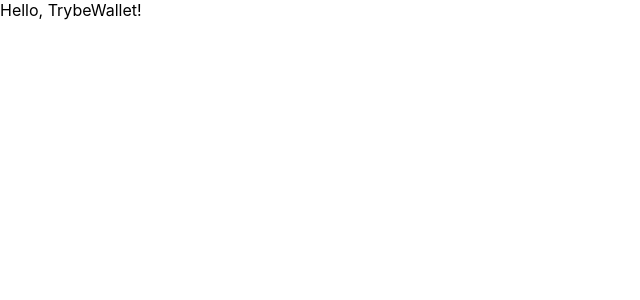
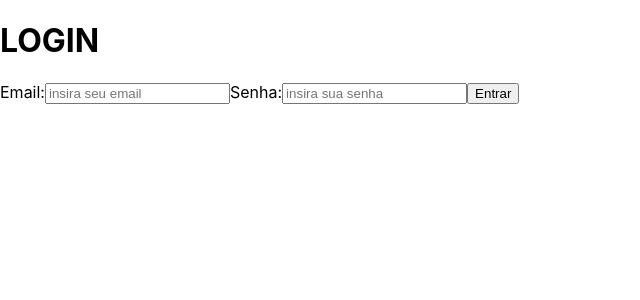
Before and after one commit to cae07/sd-013-a-project-trybewallet, a React (Create React App) app: page / in a window 1280 px wide. Shown: the top 300 px of the page, without its empty margins (0-640 px from the left). Built offline with nearby package versions, Linux system fonts and the light colour scheme.

Commit message:
inicia pagina de login com h1, inputs para email e senha e botao

```diff
--- a/src/App.js
+++ b/src/App.js
@@ -1,7 +1,13 @@
 import React from 'react';
+import { Route, Switch } from 'react-router';
+import Login from './pages/Login';
 
 function App() {
-  return <div>Hello, TrybeWallet!</div>;
+  return (
+    <Switch>
+      <Route exact path="/" component={ Login } />
+    </Switch>
+  );
 }
 
 export default App;
--- a/src/index.js
+++ b/src/index.js
@@ -1,13 +1,17 @@
 import React from 'react';
 import ReactDOM from 'react-dom';
 import { BrowserRouter } from 'react-router-dom';
+import { Provider } from 'react-redux';
 import './index.css';
 import App from './App';
 import * as serviceWorker from './serviceWorker';
+import store from './store';
 
 ReactDOM.render(
   <BrowserRouter>
-    <App />
+    <Provider store={ store }>
+      <App />
+    </Provider>
   </BrowserRouter>,
   document.getElementById('root'),
 );
--- a/src/pages/Login.js
+++ b/src/pages/Login.js
@@ -1,8 +1,70 @@
 import React from 'react';
 
 class Login extends React.Component {
+  constructor() {
+    super();
+
+    this.state = {
+      email: '',
+      password: '',
+    };
+
+    this.handleChange = this.handleChange.bind(this);
+    this.handleClick = this.handleClick.bind(this);
+  }
+
+  handleChange({ target: { name, value } }) {
+    this.setState({
+      [name]: value,
+    });
+  }
+
+  handleClick() {
+    alert('clicou');
+  }
+
   render() {
-    return <div>Login</div>;
+    const { email, password } = this.state;
+
+    return (
+      <header>
+        <h1>LOGIN</h1>
+        <section>
+          <form>
+            <label htmlFor="input-email">
+              Email:
+              <input
+                type="email"
+                id="input-email"
+                data-testid="email-input"
+                onChange={ (event) => this.handleChange(event) }
+                value={ email }
+                name="email"
+                placeholder="insira seu email"
+              />
+            </label>
+            <label htmlFor="input-password">
+              Senha:
+              <input
+                type="password"
+                id="input-password"
+                data-testid="password-input"
+                onChange={ (event) => this.handleChange(event) }
+                value={ password }
+                name="password"
+                placeholder="insira sua senha"
+              />
+            </label>
+            <button
+              type="button"
+              onClick={ this.handleClick }
+            >
+              Entrar
+            </button>
+          </form>
+        </section>
+      </header>
+    );
   }
 }
 
--- a/src/reducers/index.js
+++ b/src/reducers/index.js
@@ -1,5 +1,7 @@
-// import user from './user';
-// import wallet from './wallet';
+import { combineReducers } from 'redux';
 
-// Configure os seus reducers.
-// ATENÇÃO: você obrigatoriamente tem que utilizar as chaves "user" e "wallet" no seu estado global
+const rootReducer = combineReducers({
+
+});
+
+export default rootReducer;
--- /dev/null
+++ b/src/store/index.js
@@ -0,0 +1,13 @@
+import { createStore, applyMiddleware } from 'redux';
+import { composeWithDevTools } from 'redux-devtools-extension';
+import thunk from 'redux-thunk';
+import rootReducer from '../reducers';
+
+const store = createStore(
+  rootReducer,
+  composeWithDevTools(
+    applyMiddleware(thunk),
+  ),
+);
+
+export default store;
```
Also changed, not shown: 1 other file (tests, documents, lock files or other folders).
